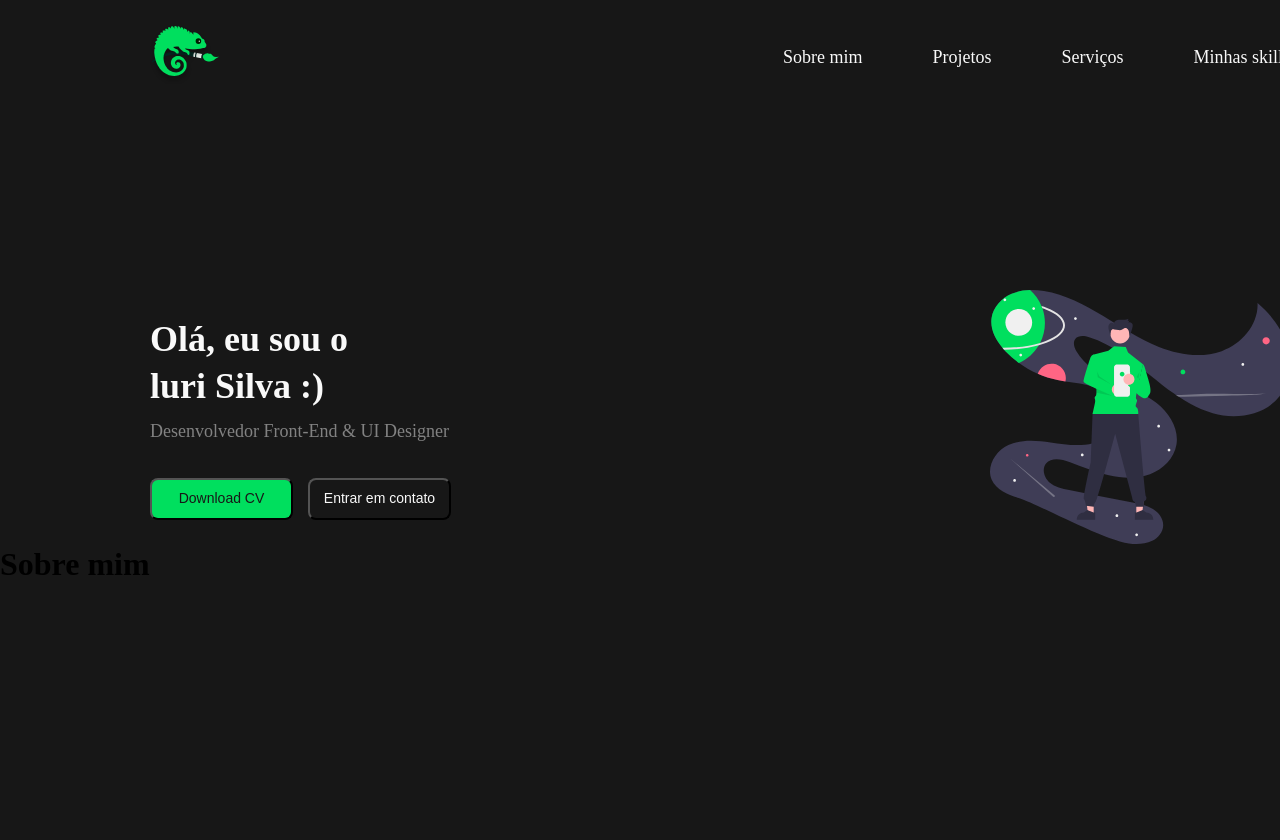
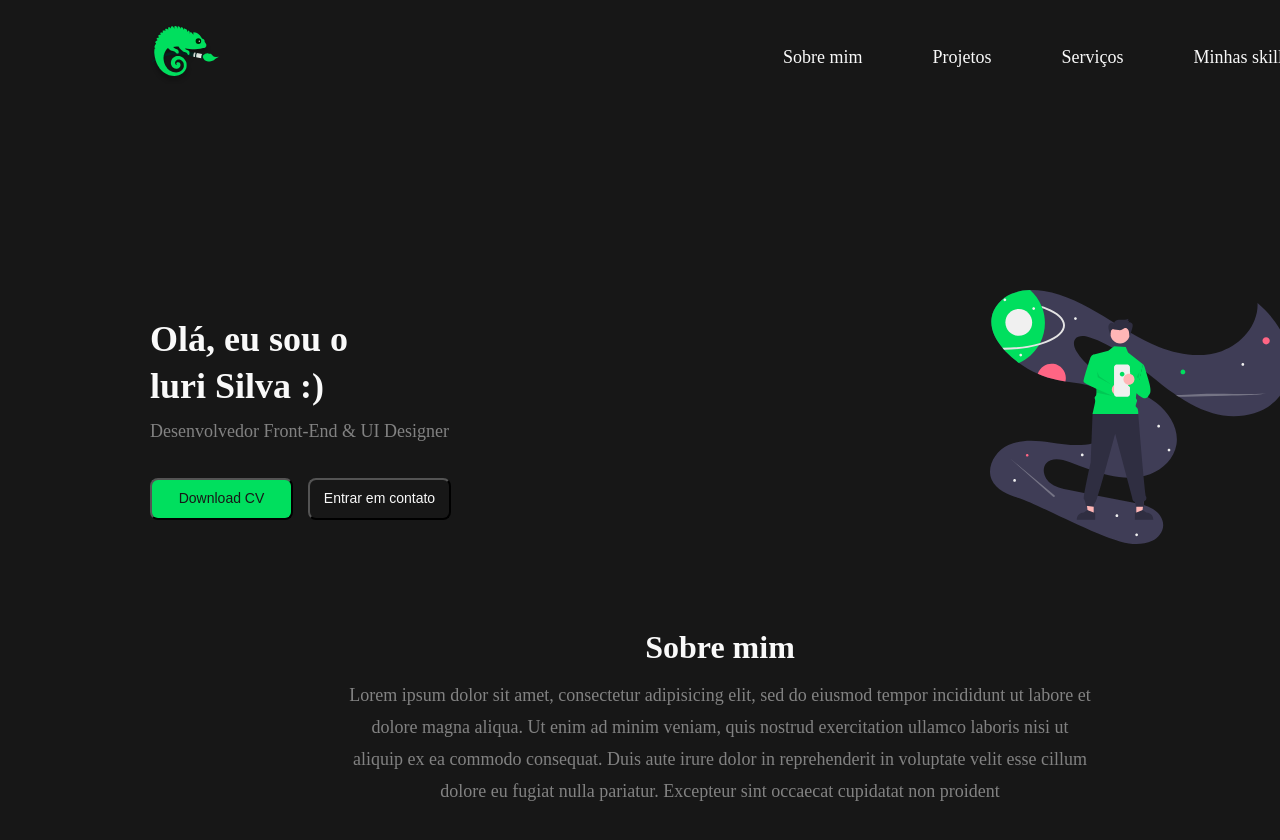
Before and after one commit to Chameleon-Code-Talent/frontend, a React (Vite) app: page / in a window 1280 px wide. Shown: the top 840 px of the page. Before the commit the page ends 800 px from the top, so only its background shows below. Built offline with nearby package versions, Linux system fonts and the light colour scheme.

Commit message:
feat: created aboutMe component

```diff
--- a/src/components/AboutMe/aboutMe.module.css
+++ b/src/components/AboutMe/aboutMe.module.css
@@ -0,0 +1,31 @@
+.container {
+    width: 746px;
+    height: 234px;
+    margin-left: 347px;
+    margin-top: 70px;
+    display: flex;
+    flex-direction: column;
+    align-items: center;
+    justify-content: center;
+}
+
+.titulo {
+    width: 167.22px;
+    height: 42px;
+    text-align: center;
+    font-size: 32px;
+    font-weight: 700;
+    color: #F9F9F9;
+    line-height: 41.66px;
+}
+
+.texto {
+    width: 746px;
+    height: 160px;
+    font-size: 18px;
+    font-weight: 400;
+    line-height: 32px;
+    color: #828282;
+    display: flex;
+    text-align: center;
+}
--- a/src/components/AboutMe/index.jsx
+++ b/src/components/AboutMe/index.jsx
@@ -2,7 +2,14 @@ import styles from "./aboutMe.module.css"
 
 const AboutMe = () => {
     return (
-        <h1 className={styles.sobre}>Sobre mim</h1>
+        <div className={styles.container}>
+            <div>
+                <h2 className={styles.titulo}>Sobre mim</h2>
+            </div>
+            <div>
+                <p className={styles.texto}>Lorem ipsum dolor sit amet, consectetur adipisicing elit, sed do eiusmod tempor incididunt ut labore et dolore magna aliqua. Ut enim ad minim veniam, quis nostrud exercitation ullamco laboris nisi ut aliquip ex ea commodo consequat. Duis aute irure dolor in reprehenderit in voluptate velit esse cillum dolore eu fugiat nulla pariatur. Excepteur sint occaecat cupidatat non proident</p>
+            </div>
+        </div>
     )
 }
 
```
